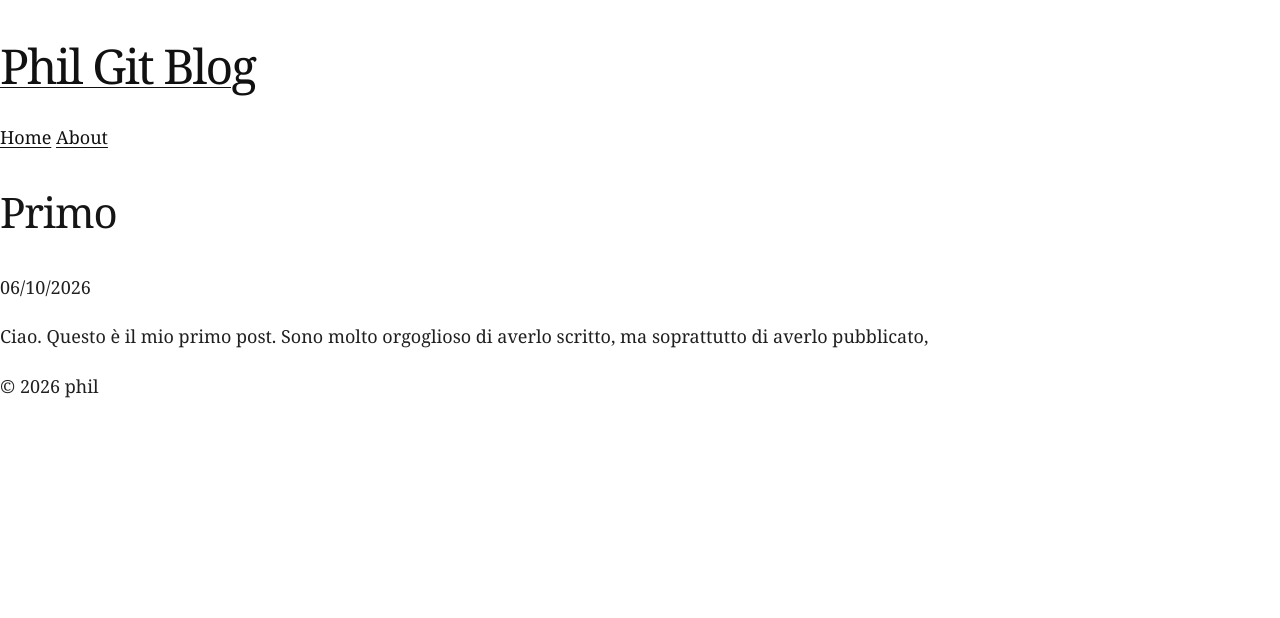
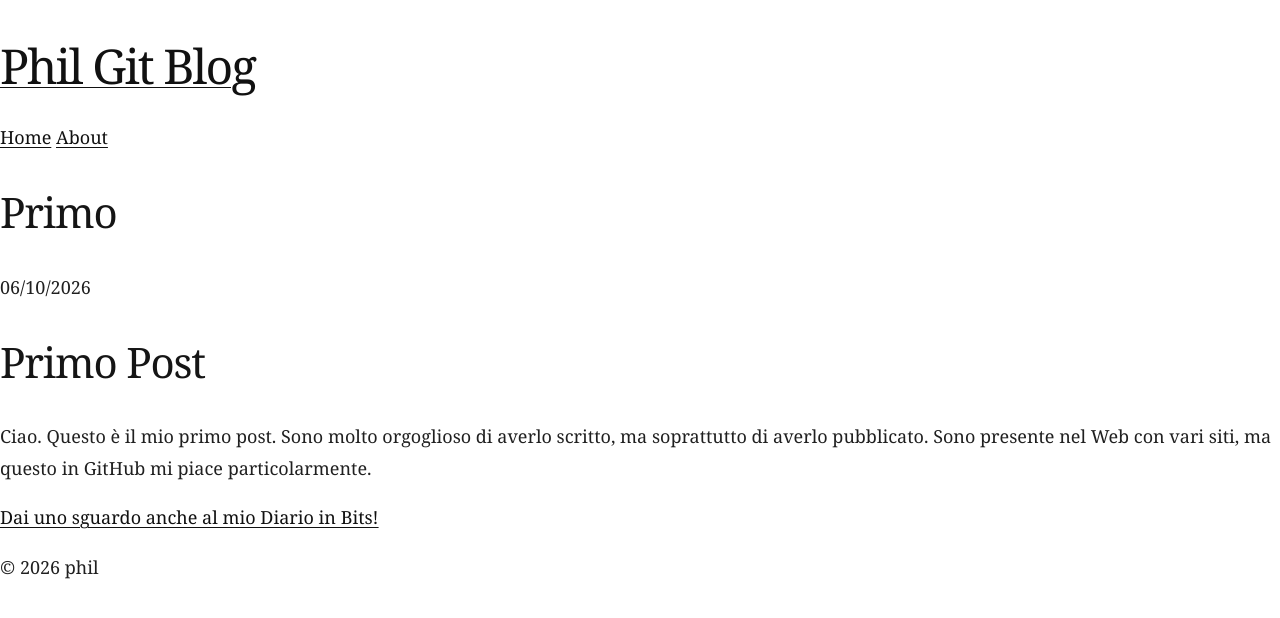
Before and after one commit to applephil75/applephil75.github.io, a Jekyll site: the page built from _posts/2026-10-06-primo.md, in a window 1280 px wide. Shown: the top 618 px of the page. Built offline with Jekyll 4.4.1, drawn with Linux system fonts in a browser that asks for light colours; our own code applies the rules of GitHub Pages for plain Markdown files.

Commit message:
reimposto dettagli ulteriori

```diff
--- a/_posts/2026-10-06-primo.md
+++ b/_posts/2026-10-06-primo.md
@@ -1 +1,5 @@
-Ciao. Questo è il mio primo post. Sono molto orgoglioso di averlo scritto, ma soprattutto di averlo pubblicato,
+# Primo Post
+
+Ciao. Questo è il mio primo post. Sono molto orgoglioso di averlo scritto, ma soprattutto di averlo pubblicato. Sono presente nel Web con vari siti, ma questo in GitHub mi piace particolarmente.
+
+[Dai uno sguardo anche al mio Diario in Bits!](https://philalbertin.vivaldi.net)
```
